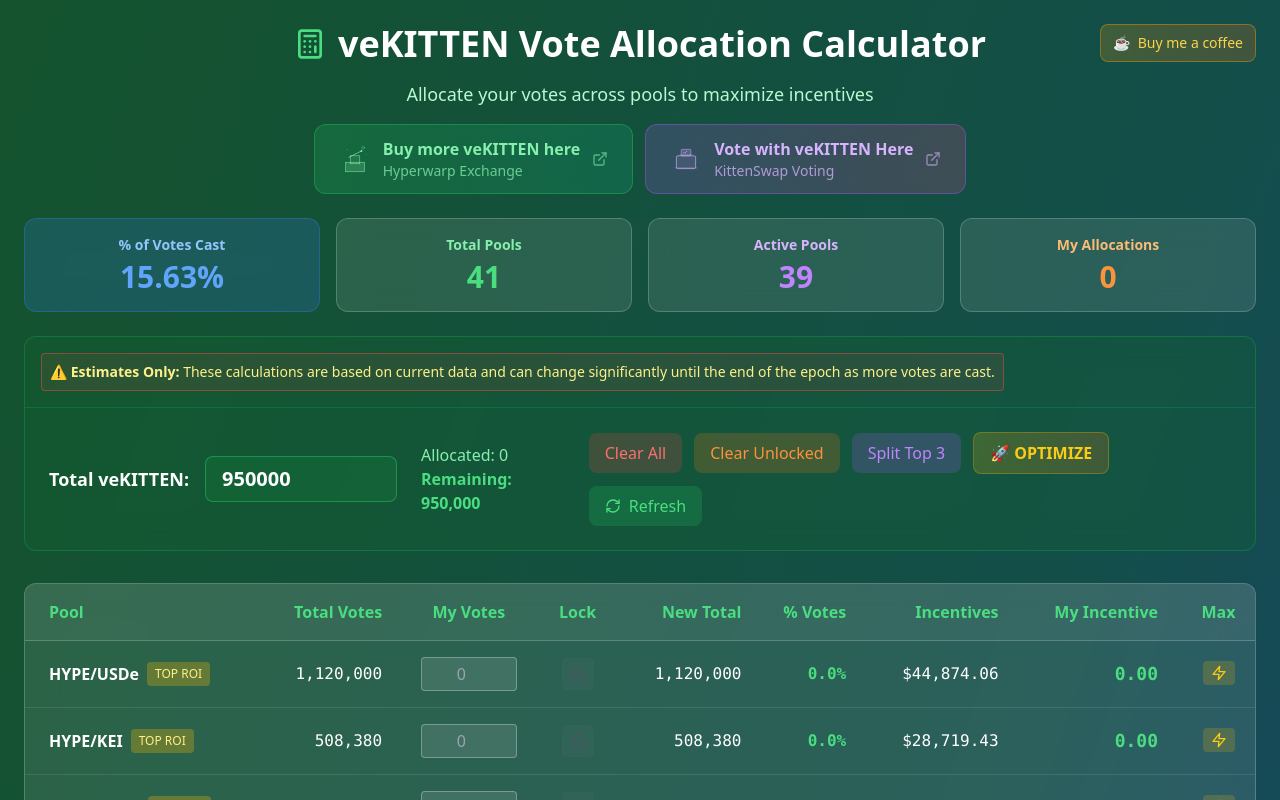
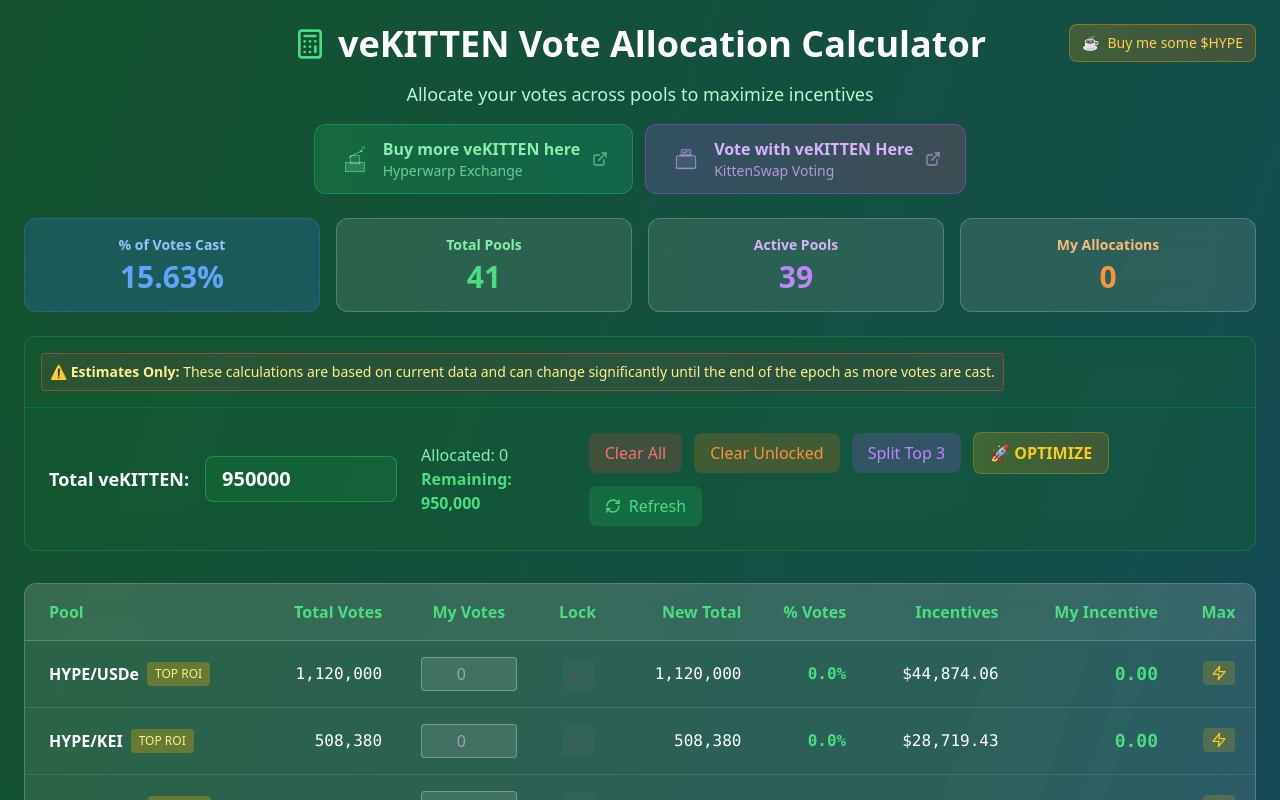
Before and after one commit to ThatDudeFreak/vekitten-calculator, a React (Create React App) app: page / in a window 1280 px wide. Shown: the top 800 px of the page. Built offline with nearby package versions, Linux system fonts and the light colour scheme.

Commit message:
Update App.js

```diff
--- a/src/App.js
+++ b/src/App.js
@@ -427,7 +427,7 @@
       <div className="max-w-7xl mx-auto">
         {/* Header */}
         <div className="text-center mb-6 relative">
-          {/* Buy Me a Coffee Button - Top Right */}
+          {/* Buy Me Some $HYPE - Top Right */}
           <div className="absolute top-0 right-0 hidden md:block">
             <button
               onClick={() => {
@@ -438,7 +438,7 @@
               title="Copy wallet address: 0x5ea218795beDB8393298b75A3aE4e9301a0B6153"
             >
               <span>☕</span>
-              <span className="font-medium">Buy me a coffee</span>
+              <span className="font-medium">Buy me some $HYPE</span>
             </button>
           </div>
 
@@ -448,7 +448,7 @@
           </div>
           <p className="text-green-200 text-base md:text-lg px-4 mb-4">Allocate your votes across pools to maximize incentives</p>
 
-          {/* Mobile Buy Me a Coffee Button */}
+          {/* Mobile Buy Me Some $HYPE Button */}
           <div className="flex justify-center mb-4 md:hidden">
             <button
               onClick={() => {
```
